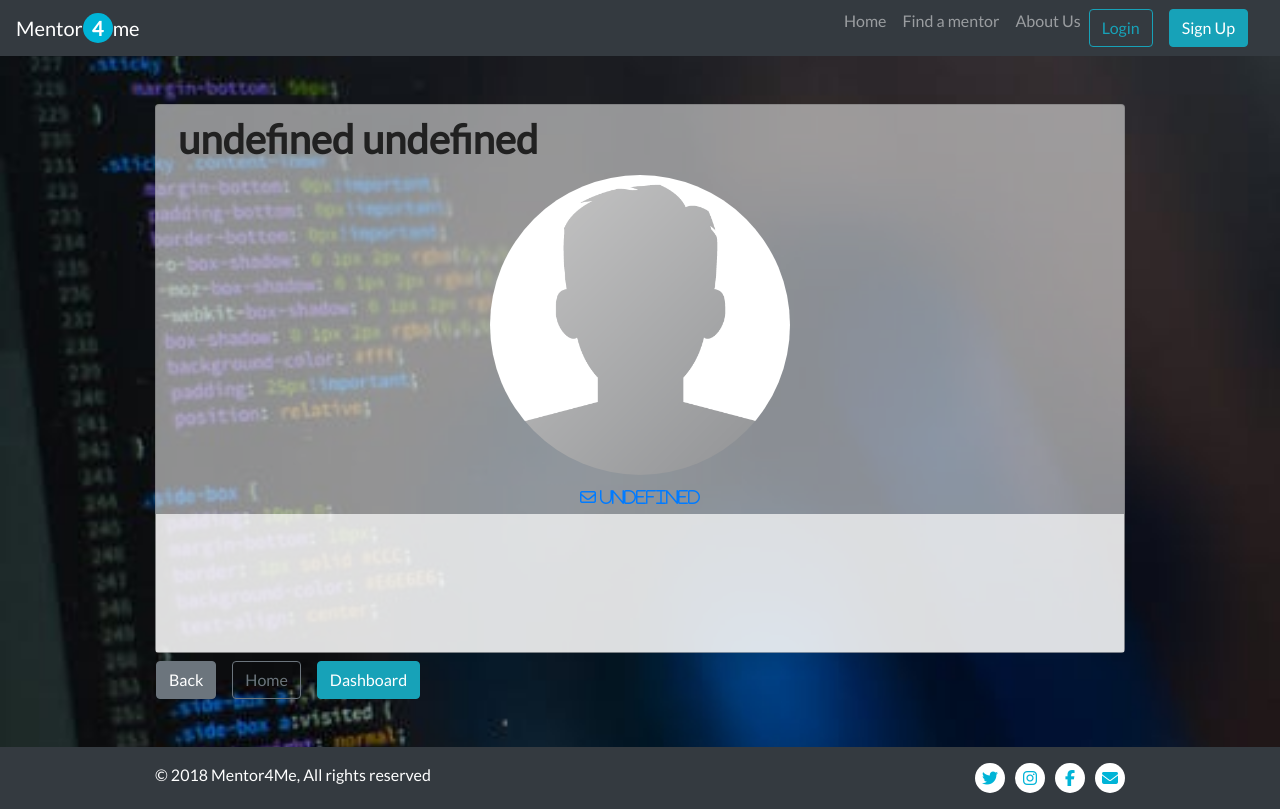
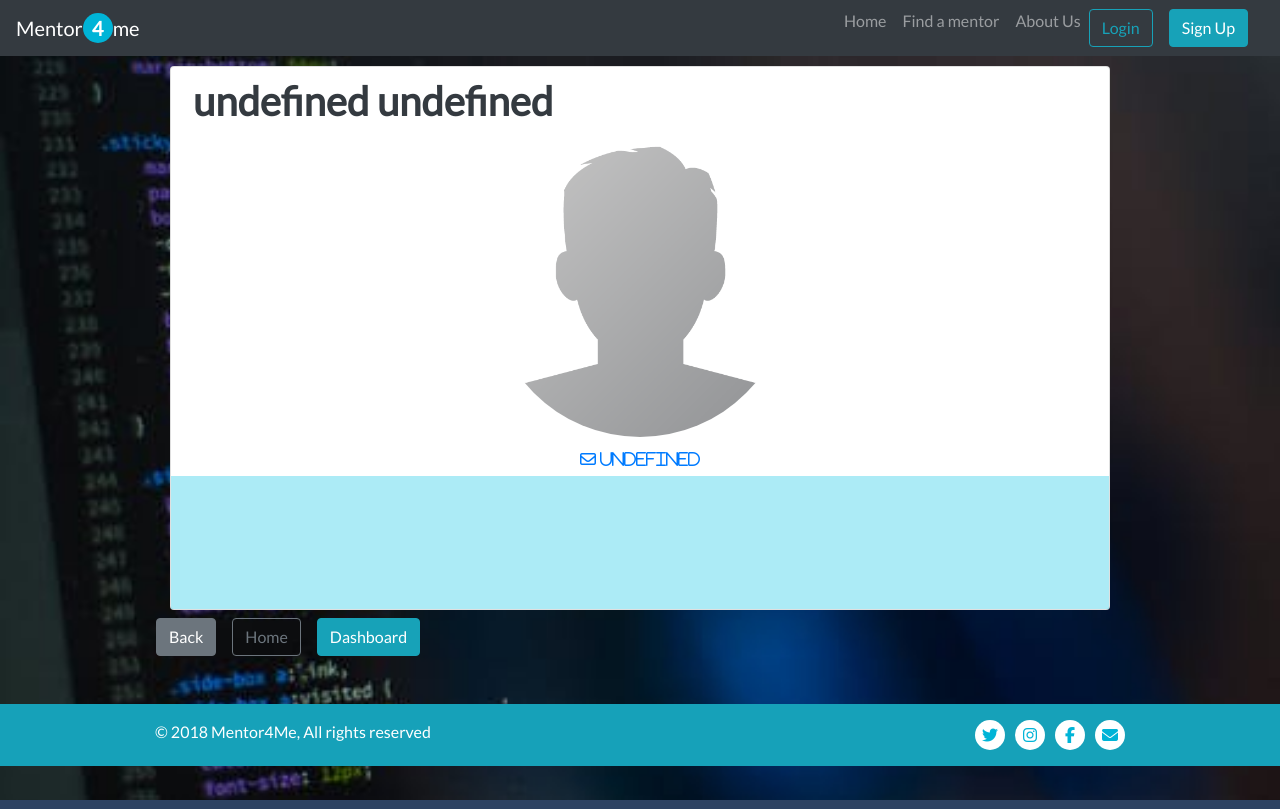
Before and after one commit to 8-27-a/final-project, a React (Create React App) app in the folder client/: page /student/1 in a window 1280 px wide. Built offline with nearby package versions, Linux system fonts and the light colour scheme; no server answers.

Commit message:
style change + other fixes

```diff
--- a/client/src/components/Card/index.js
+++ b/client/src/components/Card/index.js
@@ -1,16 +1,20 @@
 import React from "react";
 
 const Card = ({ first, last, email, role, imgUrl, summary, bio, userId }) => (
+  <div className="container">
+    {/* <div>
+      <h2 className="profile text-dark text-center">{`${role}`}</h2>
+    </div> */}
     <div
-    className="card mt-5"
+      className="card text-dard"
       style={{
-      backgroundColor: "rgba(230, 230, 230, .6)"
+        marginTop: 10
       }}
     >
       <h1
-      className="card-title"
+        className="card-title text-dark"
         style={{
-        color: "hsl(0,0%,13%)",
+          // color: "rgba(255,255,255, 1)",
           fontWeight: 700,
           paddingLeft: 22,
           paddingTop: 10
@@ -25,7 +29,12 @@ const Card = ({ first, last, email, role, imgUrl, summary, bio, userId }) => (
       />
       <div
         className="email text-center"
-      style={{ paddingTop: 10, paddingBottom: 5 }}
+        style={{
+          paddingTop: 10,
+          paddingBottom: 5,
+          color: "rgba(49, 205, 232, 1)"
+          // backgroundColor: "rgba(255, 255, 255, 0.7)"
+        }}
       >
         <a href={`mailto:${email}`} target="_blank" rel="noopener noreferrer">
           <i className="fa fa-envelope-o"> {`${email}`}</i>
@@ -34,7 +43,7 @@ const Card = ({ first, last, email, role, imgUrl, summary, bio, userId }) => (
       <div
         className="card-body"
         style={{
-        backgroundColor: "rgba(255, 255, 255, 0.7)"
+          backgroundColor: "rgba(49, 205, 232, .4)"
         }}
       >
         <h3
@@ -51,13 +60,14 @@ const Card = ({ first, last, email, role, imgUrl, summary, bio, userId }) => (
           className="card-text"
           style={{
             color: "hsl(0, 0%, 45%)",
-          paddingBottom: 75
+            paddingBottom: 70
           }}
         >
           {bio}
         </h5>
       </div>
     </div>
+  </div>
 );
 
 export default Card;
--- a/client/src/components/Footer/style.css
+++ b/client/src/components/Footer/style.css
@@ -1,6 +1,7 @@
 footer {
-    background-color: #343a40;
-    margin-top: 1rem;
+    /* background-color: #00b4d7; */
+    background-color: #16a1b9;
+    margin-top: .5rem;
     color: #fff;
 }
 
@@ -17,7 +18,7 @@ footer {
     background-color: #fff;
     color: #00b4d7;
     /* display: inline-block; */
-    /* justify-content: flex-end; */
+    justify-content: flex-end;
     float: right;
     margin-left: 10px;
 }
```
Lines whose indentation alone changed are shown as unchanged.
